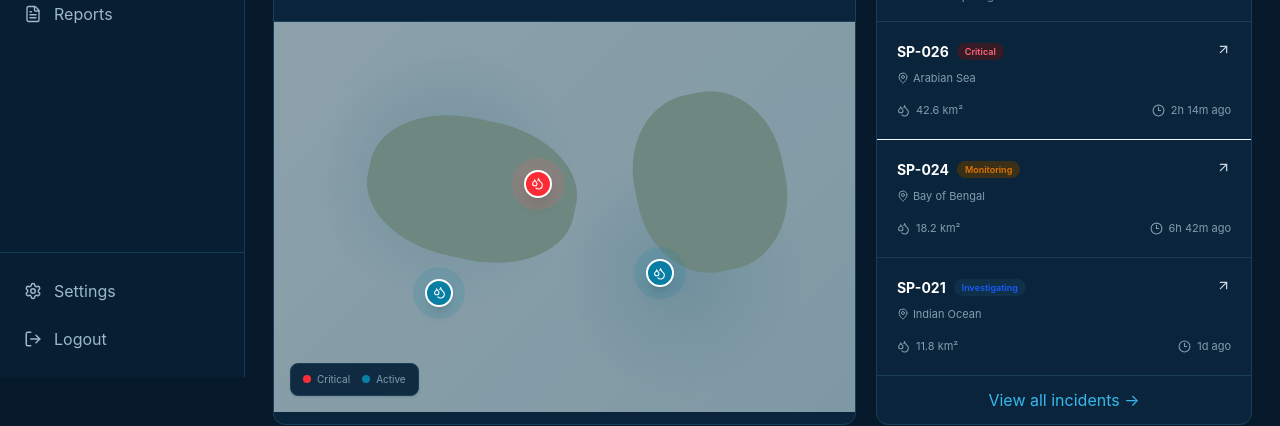
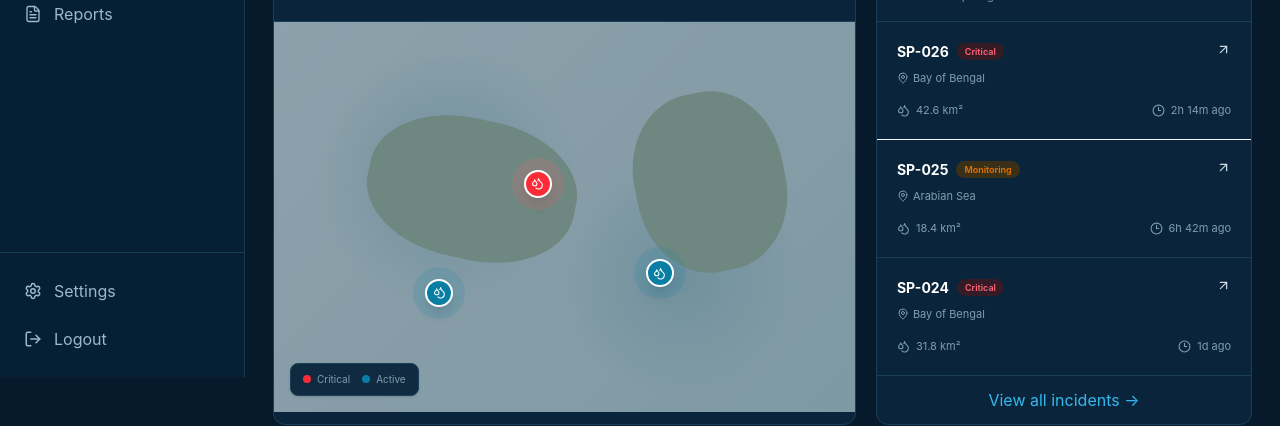
Before and after one commit to dishitagupta07/SAGARDRISHTI, a React (Vite) app in the folder frontend/: page /dashboard in a window 1280 px wide. Shown: the part 423-849 px from the top of the page. Built offline with nearby package versions, Linux system fonts and the light colour scheme.

Commit message:
Sync dashboard incident data

```diff
--- a/frontend/src/pages/Dashboard.jsx
+++ b/frontend/src/pages/Dashboard.jsx
@@ -16,23 +16,23 @@ import Topbar from "../components/Topbar";
 const incidents = [
   {
     id: "SP-026",
-    location: "Arabian Sea",
+    location: "Bay of Bengal",
     status: "Critical",
     size: "42.6 km²",
     time: "2h 14m ago",
   },
   {
-    id: "SP-024",
-    location: "Bay of Bengal",
+    id: "SP-025",
+    location: "Arabian Sea",
     status: "Monitoring",
-    size: "18.2 km²",
+    size: "18.4 km²",
     time: "6h 42m ago",
   },
   {
-    id: "SP-021",
-    location: "Indian Ocean",
-    status: "Investigating",
-    size: "11.8 km²",
+    id: "SP-024",
+    location: "Bay of Bengal",
+    status: "Critical",
+    size: "31.8 km²",
     time: "1d ago",
   },
 ];
```
